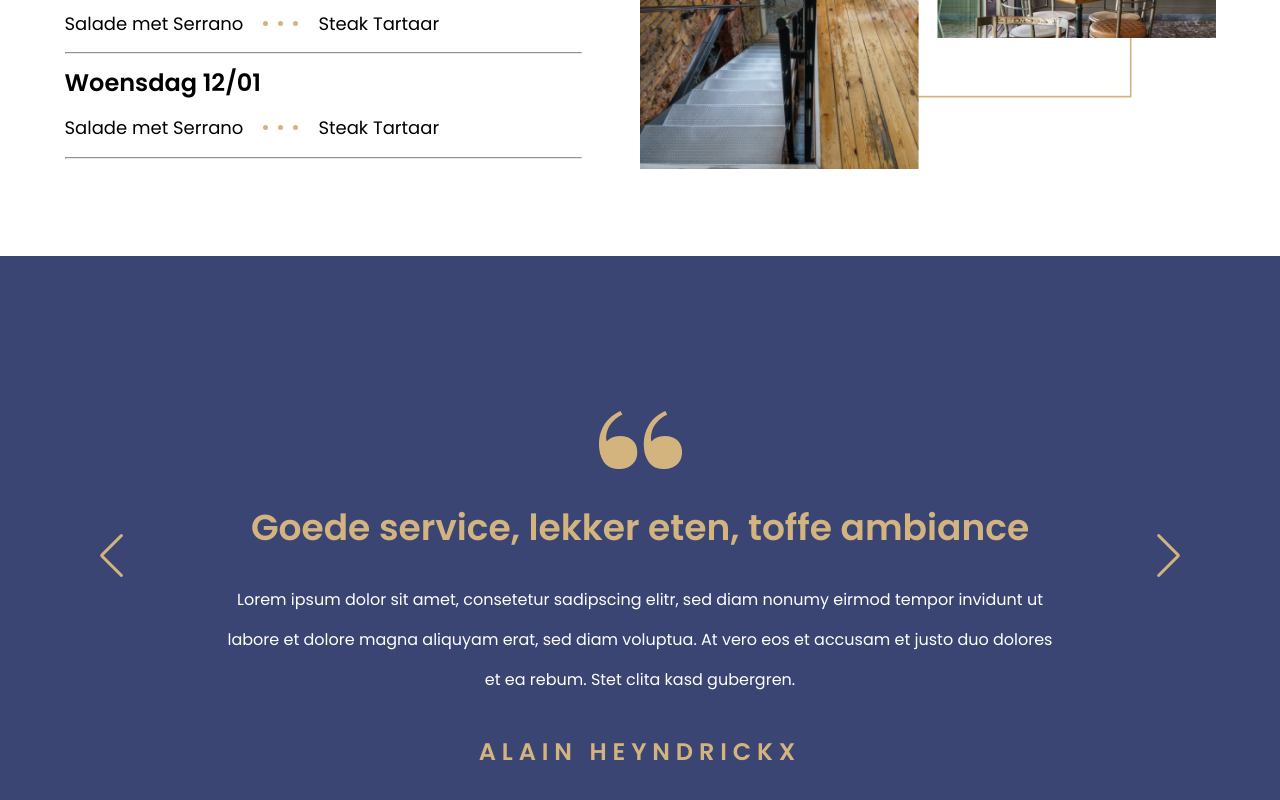
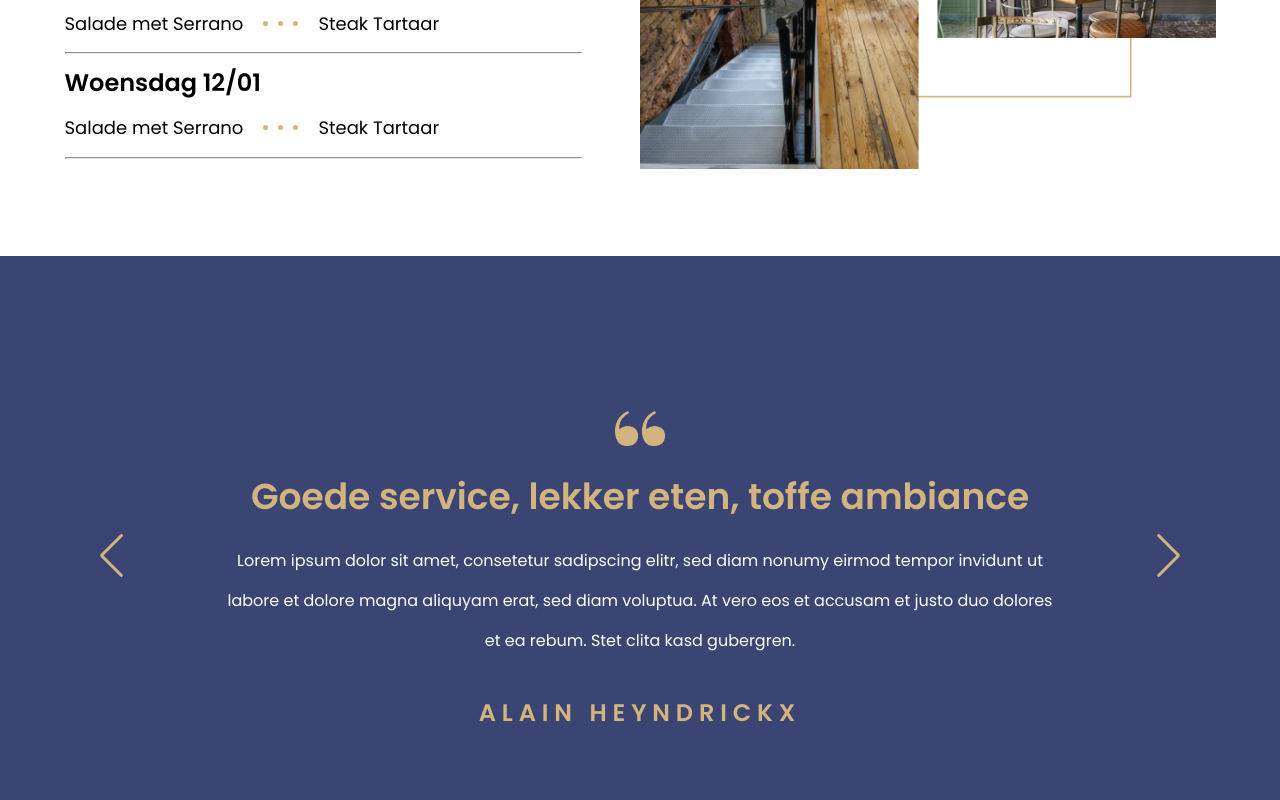
Before and after one commit to MontyPayton/test, a plain HTML site: page index.html in a window 1280 px wide. Shown: the part 1325-2125 px from the top of the page. Drawn offline with nearby package versions, Linux system fonts and the light colour scheme.

Commit message:
Update style.css
15

```diff
--- a/css/style.css
+++ b/css/style.css
@@ -259,7 +259,7 @@ font-weight: 600;
 line-height: 40px;
 letter-spacing: 0em;
 color: var(--bg-dot);
-padding: 2rem 0;
+padding: 1.5rem 0;
 }
 .swiper-slide h3{
 font-size: 24px;
@@ -279,8 +279,9 @@ padding-top: 2rem;
     line-height: 40px;
     letter-spacing: 0em;
     color: var(--text-menu);
-
-
+}
+.swiper-slide img{
+width: 50px;
 }
 .swiper-button-prev,
 .swiper-button-next{
```
